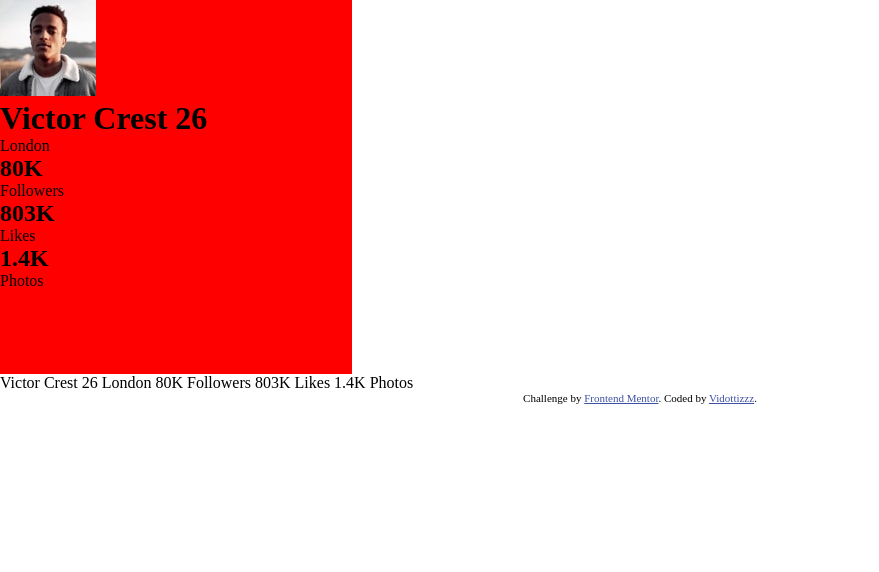
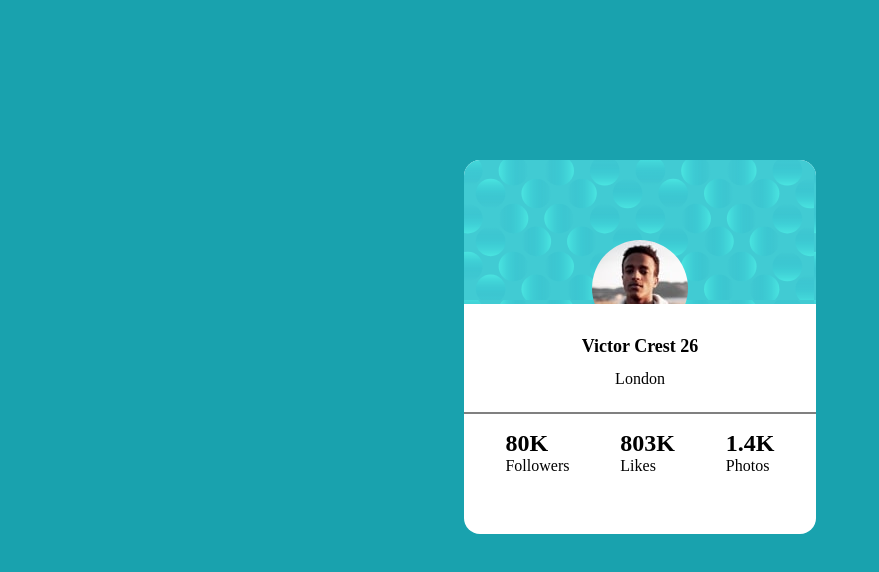
Before and after one commit to Vidottizzz/5-Desafio-Front-end-Mentor-Cartao5, a plain HTML site: page index.html in a window 1280 px wide. Shown: the whole page, without its empty margins (0-879 px from the left). Drawn offline with Linux system fonts and the light colour scheme.

Commit message:
Estrutura HTML e estilos semi-prontos

```diff
--- a/index.html
+++ b/index.html
@@ -17,7 +17,7 @@
 <div class="card">
   <div class="card-content">
     <header class="card-head">
-      <div>
+      <div class="card-image">
         <img src="./images/image-victor.jpg" alt="foto de perfil">
       </div>
     </header>
@@ -26,6 +26,8 @@
       <h1>Victor Crest <span>26</span></h1>
       <p>London</p>
     </main>
+
+    <hr>
 
     <footer class="card-footer">
       <div>
@@ -47,24 +49,9 @@
 
 
 
-
-
-
-  Victor Crest
-  26
-  London
-
-  80K
-  Followers
-
-  803K
-  Likes
-
-  1.4K
-  Photos
-  <div class="attribution">
+  <!-- <div class="attribution">
     Challenge by <a href="https://www.frontendmentor.io?ref=challenge" target="_blank">Frontend Mentor</a>.
     Coded by <a href="#">Vidottizzz</a>.
-  </div>
+  </div> -->
 </body>
 </html>
--- a/style.css
+++ b/style.css
@@ -1,11 +1,89 @@
+:root {
+
+/* ### Primary */
+
+ --dark-cyan: hsl(185, 75%, 39%);
+ --very-dark-desaturated: hsl(229, 23%, 23%);
+ --dark-grayish: hsl(227, 10%, 46%);
+
+/* ### Neutral */
+
+--dark-gray: hsl(0, 0%, 59%);
+
+}
 * {
     box-sizing: border-box;
     margin: 0;
 	padding: 0;
 	border: 0;
 }
+body {
+    background-color: var(--dark-cyan);
+}
+hr {
+    width: 100%;
+    border: 1px solid gray;
+    margin-top: 1.5rem;
+}
 .card {
     width: 22rem;
     height: 23.4rem;
-    background-color: red;
+    background-color: white;
+    margin: auto;
+    margin-top: 10rem;
+    border-radius: 1rem;
 }
+.card .card-content {
+    display: flex;
+    flex-direction: column;
+    width: 100%;
+
+
+}
+.card .card-content h1{
+    font-size: 18px;
+    margin-bottom: 0.8rem;
+}
+.card .card-content span{
+
+}
+
+
+/* --- HEADER --- */
+.card .card-content .card-head {
+    background-image: url(./images/bg-pattern-card.svg) ;
+    border-top-left-radius: 1rem;
+    border-top-right-radius: 1rem;
+    height: 9rem;
+}
+.card .card-content .card-head .card-image {
+    text-align: center;
+    padding-top: 5rem;
+
+}
+.card .card-content .card-head .card-image img {
+    border-radius: 50%;
+}
+
+/* --- MAIN --- */
+
+.card .card-content .card-main {
+    text-align: center;
+    background-color: white;
+    padding-top: 2rem;
+}
+.card .card-content .card-main h2{
+    padding-top: ;
+    text-align: center;
+}
+
+/* --- FOOTER --- */
+
+.card .card-content .card-footer {
+    width: 100%;
+    background-color: white;
+    display: flex;
+    justify-content: space-around;
+    padding: 1rem;
+    border-radius: 1rem;
+}
```
